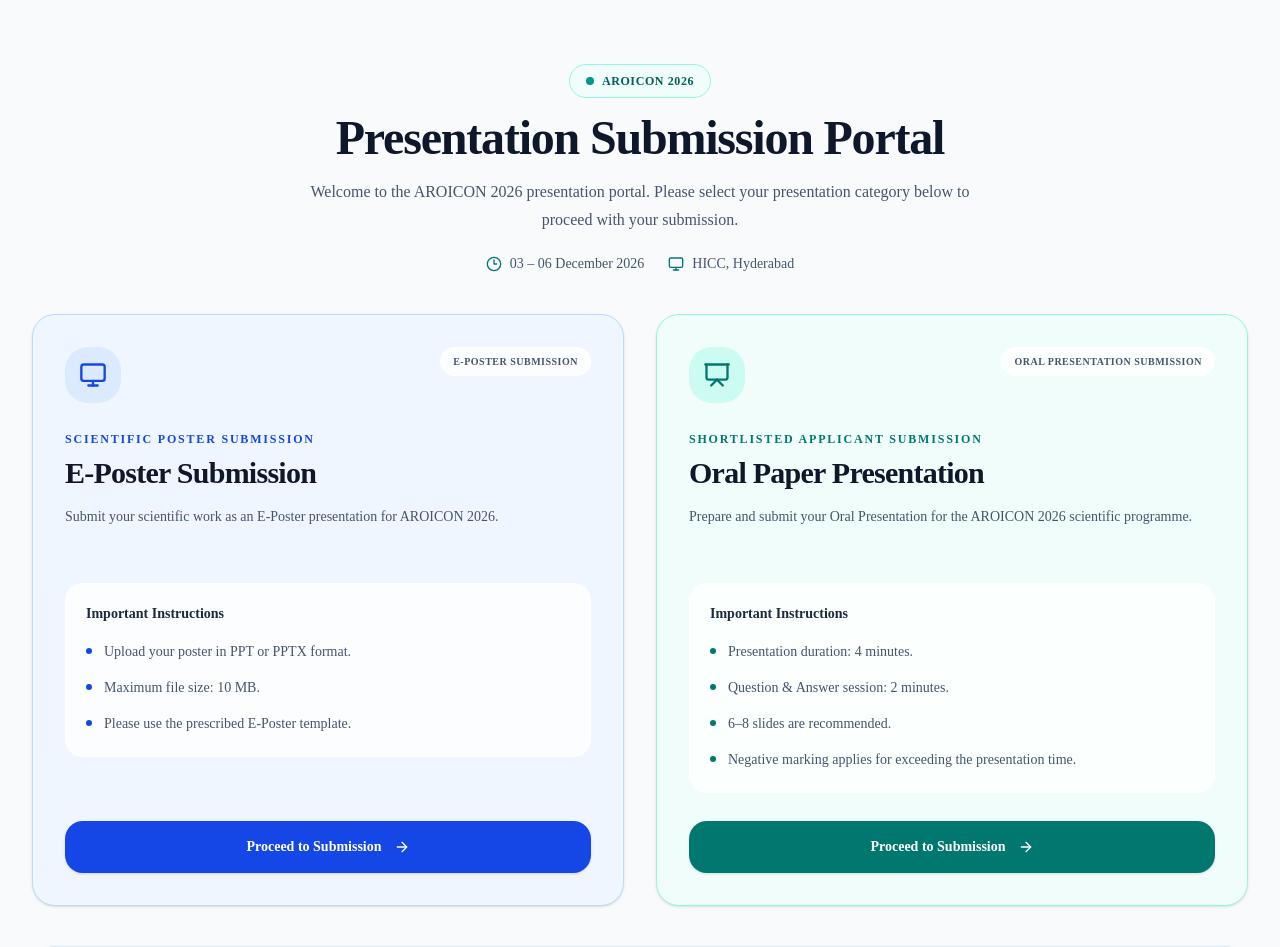
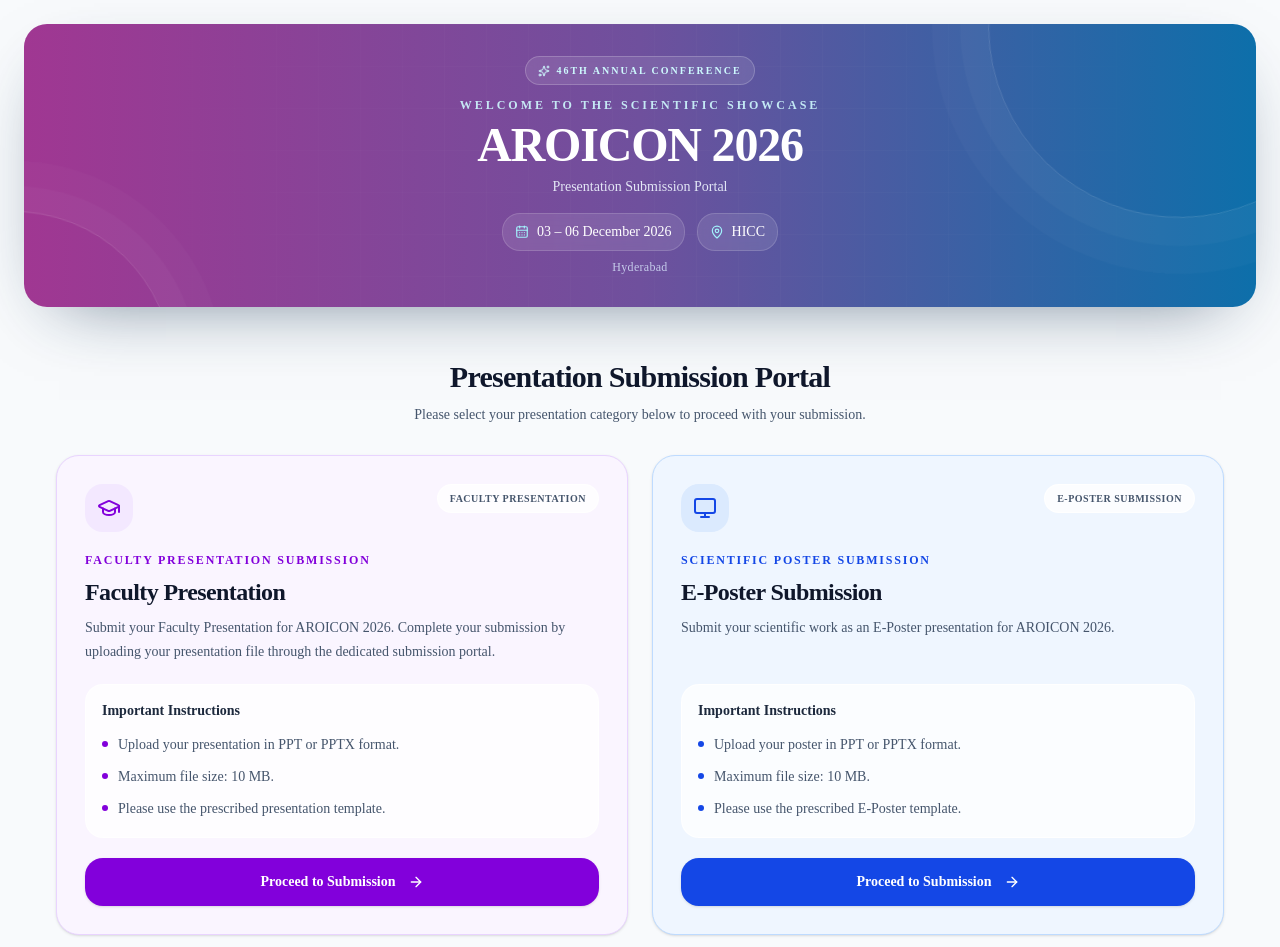
Before and after one commit to adilsaascraft/eposter-frontend, a Next.js app: page / in a window 1280 px wide. Shown: the top 947 px of the page. Built offline with nearby package versions, Linux system fonts and the light colour scheme.

Commit message:
Faculty Presentation Implemented

```diff
--- /dev/null
+++ b/app/faculty-presentation-submission-form/page.tsx
@@ -0,0 +1,6 @@
+import SubmissionPageClient from "@/components/submission/SubmissionPageClient";
+import { FACULTY_CONFIG } from "@/features/faculty/faculty.config";
+
+export default function FacultyPresentationPage() {
+  return <SubmissionPageClient config={FACULTY_CONFIG} />;
+}
--- a/app/page.tsx
+++ b/app/page.tsx
@@ -1,5 +1,4 @@
 
-import Image from "next/image";
 import Link from "next/link";
 import {
   ArrowRight,
@@ -8,10 +7,42 @@ import {
   File,
   Monitor,
   Presentation,
-  Timer,
+  GraduationCap,
 } from "lucide-react";
 
+import SubmissionHeader from "@/components/submission/SubmissionHeader";
+import type { SubmissionConfig } from "@/features/submission/submission.types";
+
+const headerConfig = {
+  title: "Presentation",
+  conference: {
+    name: "AROICON 2026",
+    dateRange: "03 – 06 December 2026",
+    venue: "HICC",
+    city: "Hyderabad",
+  },
+} as SubmissionConfig;
+
 const submissionOptions = [
+  {
+    title: "Faculty Presentation",
+    subtitle: "Faculty Presentation Submission",
+    description:
+      "Submit your Faculty Presentation for AROICON 2026. Complete your submission by uploading your presentation file through the dedicated submission portal.",
+    instructions: [
+      "Upload your presentation in PPT or PPTX format.",
+      "Maximum file size: 10 MB.",
+      "Please use the prescribed presentation template.",
+    ],
+    href: "/faculty-presentation-submission-form",
+    icon: GraduationCap,
+    iconBg: "bg-purple-100",
+    iconColor: "text-purple-700",
+    cardBg: "bg-purple-50",
+    borderColor: "border-purple-200",
+    buttonBg: "bg-purple-700 hover:bg-purple-800",
+    label: "Faculty Presentation",
+  },
   {
     title: "E-Poster Submission",
     subtitle: "Scientific Poster Submission",
@@ -55,39 +86,29 @@ const submissionOptions = [
 
 export default function HomePage() {
   return (
-    <main className="min-h-screen bg-slate-50">
+    <main className="min-h-screen bg-slate-50 p-6">
+
+      {/* Conference Header */}
+      <SubmissionHeader config={headerConfig} />
 
       {/* Main Content */}
-      <section className="mx-auto max-w-7xl px-4 py-12 sm:px-6 lg:px-8 lg:py-16">
-        <div className="mx-auto mb-10 max-w-3xl text-center">
-          <div className="mb-4 inline-flex items-center gap-2 rounded-full border border-teal-200 bg-teal-50 px-4 py-2 text-xs font-bold uppercase tracking-wider text-teal-800">
-            <span className="size-2 rounded-full bg-teal-600" />
-            AROICON 2026
-          </div>
+      <section className="mx-auto w-full max-w-7xl px-4 py-8 sm:px-6 lg:px-8 lg:py-10">
 
-          <h1 className="text-3xl font-extrabold tracking-tight text-slate-900 sm:text-4xl lg:text-5xl">
+        {/* Intro */}
+        <div className="mx-auto mb-7 max-w-3xl text-center">
+
+          <h1 className="mt-3 text-2xl font-extrabold tracking-tight text-slate-900 sm:text-3xl">
             Presentation Submission Portal
           </h1>
 
-          <p className="mx-auto mt-4 max-w-2xl text-sm leading-7 text-slate-600 sm:text-base">
-            Welcome to the AROICON 2026 presentation portal. Please select
-            your presentation category below to proceed with your submission.
+          <p className="mx-auto mt-2 max-w-2xl text-sm leading-6 text-slate-600">
+            Please select your presentation category below to proceed
+            with your submission.
           </p>
-
-          <div className="mt-5 flex flex-wrap items-center justify-center gap-x-6 gap-y-2 text-sm font-medium text-slate-600">
-            <span className="inline-flex items-center gap-2">
-              <Clock3 className="size-4 text-teal-700" />
-              03 – 06 December 2026
-            </span>
-            <span className="inline-flex items-center gap-2">
-              <Monitor className="size-4 text-teal-700" />
-              HICC, Hyderabad
-            </span>
-          </div>
         </div>
 
         {/* Submission Cards */}
-        <div className="grid grid-cols-1 gap-6 lg:grid-cols-2 lg:gap-8">
+        <div className="grid grid-cols-1 gap-5 lg:grid-cols-2 lg:gap-6">
           {submissionOptions.map((option) => {
             const Icon = option.icon;
 
@@ -96,13 +117,14 @@ export default function HomePage() {
                 key={option.title}
                 className={`group flex flex-col overflow-hidden rounded-2xl border ${option.borderColor} ${option.cardBg} shadow-sm transition-all duration-300 hover:-translate-y-1 hover:shadow-lg`}
               >
-                <div className="flex flex-1 flex-col p-6 sm:p-8">
+                <div className="flex flex-1 flex-col p-5 sm:p-7">
+
                   {/* Icon and Category */}
-                  <div className="flex items-start justify-between gap-4">
+                  <div className="flex items-start justify-between gap-3">
                     <div
-                      className={`flex size-14 items-center justify-center rounded-2xl ${option.iconBg}`}
+                      className={`flex size-12 items-center justify-center rounded-xl ${option.iconBg}`}
                     >
-                      <Icon className={`size-7 ${option.iconColor}`} />
+                      <Icon className={`size-6 ${option.iconColor}`} />
                     </div>
 
                     <span className="rounded-full border border-white/80 bg-white/80 px-3 py-1.5 text-[10px] font-bold uppercase tracking-wider text-slate-600">
@@ -111,33 +133,33 @@ export default function HomePage() {
                   </div>
 
                   {/* Heading */}
-                  <div className="mt-7">
+                  <div className="mt-5">
                     <p
                       className={`text-xs font-bold uppercase tracking-[0.15em] ${option.iconColor}`}
                     >
                       {option.subtitle}
                     </p>
 
-                    <h2 className="mt-2 text-2xl font-extrabold tracking-tight text-slate-900 sm:text-3xl">
+                    <h2 className="mt-2 text-xl font-extrabold tracking-tight text-slate-900 sm:text-2xl">
                       {option.title}
                     </h2>
 
-                    <p className="mt-3 min-h-[52px] text-sm leading-7 text-slate-600">
+                    <p className="mt-2 min-h-[48px] text-sm leading-6 text-slate-600">
                       {option.description}
                     </p>
                   </div>
 
                   {/* Instructions */}
-                  <div className="mt-7 rounded-xl border border-white/80 bg-white/75 p-5">
-                    <h3 className="mb-4 text-sm font-bold text-slate-800">
+                  <div className="mt-5 rounded-xl border border-white/80 bg-white/75 p-4">
+                    <h3 className="mb-3 text-sm font-bold text-slate-800">
                       Important Instructions
                     </h3>
 
-                    <ul className="space-y-3">
+                    <ul className="space-y-2">
                       {option.instructions.map((instruction) => (
                         <li
                           key={instruction}
-                          className="flex items-start gap-3 text-sm leading-6 text-slate-600"
+                          className="flex items-start gap-2.5 text-sm leading-6 text-slate-600"
                         >
                           <span
                             className={`mt-2 size-1.5 shrink-0 rounded-full ${option.iconColor.replace("text-", "bg-")}`}
@@ -149,10 +171,10 @@ export default function HomePage() {
                   </div>
 
                   {/* Action */}
-                  <div className="mt-auto pt-7">
+                  <div className="mt-auto pt-5">
                     <Link
                       href={option.href}
-                      className={`flex w-full items-center justify-center gap-3 rounded-xl px-5 py-4 text-sm font-bold text-white shadow-sm transition-all duration-200 ${option.buttonBg}`}
+                      className={`flex w-full items-center justify-center gap-3 rounded-xl px-5 py-3.5 text-sm font-bold text-white shadow-sm transition-all duration-200 ${option.buttonBg}`}
                     >
                       Proceed to Submission
                       <ArrowRight className="size-4 transition-transform group-hover:translate-x-1" />
@@ -165,16 +187,16 @@ export default function HomePage() {
         </div>
 
         {/* Bottom Information */}
-        <div className="mt-10 rounded-2xl border border-slate-200 bg-white px-5 py-6 text-center shadow-sm sm:px-8">
-          <div className="mx-auto flex size-11 items-center justify-center rounded-full bg-slate-100">
+        <div className="mt-8 rounded-2xl border border-slate-200 bg-white px-5 py-5 text-center shadow-sm sm:px-8">
+          <div className="mx-auto flex size-10 items-center justify-center rounded-full bg-slate-100">
             <File className="size-5 text-slate-700" />
           </div>
 
-          <h3 className="mt-3 text-base font-bold text-slate-900">
+          <h3 className="mt-2 text-base font-bold text-slate-900">
             Before You Begin
           </h3>
 
-          <p className="mx-auto mt-2 max-w-2xl text-sm leading-6 text-slate-600">
+          <p className="mx-auto mt-1 max-w-2xl text-sm leading-6 text-slate-600">
             Please review the respective presentation guidelines and keep
             your presentation file ready before starting the submission
             process.
@@ -184,7 +206,7 @@ export default function HomePage() {
 
       {/* Footer */}
       <footer className="border-t border-slate-200 bg-white">
-        <div className="mx-auto max-w-7xl px-6 py-5">
+        <div className="mx-auto max-w-7xl px-6 py-4">
           <div className="grid grid-cols-1 items-center gap-3 text-center sm:grid-cols-3">
             <p className="text-center text-[11px] text-slate-500 sm:text-left">
               © 2026 AROICON. All rights reserved.
--- a/components/submission/SubmissionHeader.tsx
+++ b/components/submission/SubmissionHeader.tsx
@@ -1,35 +1,56 @@
+
 import { CalendarDays, MapPin, Sparkles } from "lucide-react";
 import type { SubmissionConfig } from "@/features/submission/submission.types";
 
-export default function SubmissionHeader({ config }: { config: SubmissionConfig }) {
+export default function SubmissionHeader({
+  config,
+}: {
+  config: SubmissionConfig;
+}) {
   return (
-    <header className="eposter-header relative isolate overflow-hidden rounded-[2rem] text-white shadow-[0_24px_70px_-35px_rgba(15,45,75,0.65)]">
+    <header
+  className="relative isolate flex min-h-[250px] w-full items-center overflow-hidden rounded-2xl text-white shadow-[0_24px_70px_-35px_rgba(15,45,75,0.65)]"
+  style={{
+    background: "linear-gradient(90deg, #A03792 0%, #6F509D 50%, #0D6FAA 100%)",
+  }}
+>
       <div className="eposter-header-orb eposter-header-orb-one" />
       <div className="eposter-header-orb eposter-header-orb-two" />
       <div className="eposter-header-grid" />
-      <div className="relative mx-auto max-w-5xl px-5 py-10 text-center sm:px-10 sm:py-14 lg:py-16">
-        <div className="inline-flex items-center gap-2 rounded-full border border-white/20 bg-white/10 px-4 py-2 text-[10px] font-bold uppercase tracking-[0.24em] text-cyan-100 backdrop-blur sm:text-xs">
-          <Sparkles className="size-3.5" />
+
+      <div className="relative z-10 w-full px-4 py-6 text-center sm:px-6 sm:py-8">
+        <div className="inline-flex items-center gap-1.5 rounded-full border border-white/20 bg-white/10 px-3 py-1.5 text-[9px] font-bold uppercase tracking-[0.2em] text-cyan-100 backdrop-blur sm:text-[10px]">
+          <Sparkles className="size-3" />
           46th Annual Conference
         </div>
-        <p className="mt-6 text-xs font-semibold uppercase tracking-[0.38em] text-cyan-100/90">
+
+        <p className="mt-3 text-[10px] font-semibold uppercase tracking-[0.25em] text-cyan-100/90 sm:text-xs">
           Welcome to the scientific showcase
         </p>
-        <h1 className="mt-3 text-4xl font-black tracking-tight sm:text-6xl lg:text-7xl">{config.conference.name}</h1>
-        <p className="mx-auto mt-4 max-w-2xl text-sm leading-7 text-blue-50/90 sm:text-lg">
+
+        <h1 className="mt-2 text-2xl font-black tracking-tight sm:text-4xl lg:text-5xl">
+          {config.conference.name}
+        </h1>
+
+        <p className="mx-auto mt-2 max-w-2xl text-xs leading-5 text-blue-50/90 sm:text-sm">
           {config.title} Submission Portal
         </p>
-        <div className="mx-auto mt-8 flex max-w-3xl flex-col items-center justify-center gap-3 sm:flex-row sm:gap-4">
-          <div className="flex w-full items-center justify-center gap-2 rounded-2xl border border-white/15 bg-white/10 px-4 py-3 text-sm backdrop-blur sm:w-auto">
-            <CalendarDays className="size-4 shrink-0 text-cyan-200" />
+
+        <div className="mt-4 flex flex-col items-center justify-center gap-2 sm:flex-row sm:gap-3">
+          <div className="flex w-full items-center justify-center gap-2 rounded-xl border border-white/15 bg-white/10 px-3 py-2 text-xs backdrop-blur sm:w-auto sm:text-sm">
+            <CalendarDays className="size-3.5 shrink-0 text-cyan-200" />
             <span>{config.conference.dateRange}</span>
           </div>
-          <div className="flex w-full items-center justify-center gap-2 rounded-2xl border border-white/15 bg-white/10 px-4 py-3 text-sm backdrop-blur sm:w-auto">
-            <MapPin className="size-4 shrink-0 text-cyan-200" />
+
+          <div className="flex w-full items-center justify-center gap-2 rounded-xl border border-white/15 bg-white/10 px-3 py-2 text-xs backdrop-blur sm:w-auto sm:text-sm">
+            <MapPin className="size-3.5 shrink-0 text-cyan-200" />
             <span>{config.conference.venue}</span>
           </div>
         </div>
-        <p className="mt-4 text-xs font-medium tracking-wide text-blue-100/80">{config.conference.city}</p>
+
+        <p className="mt-2 text-[10px] font-medium tracking-wide text-blue-100/80 sm:text-xs">
+          {config.conference.city}
+        </p>
       </div>
     </header>
   );
--- /dev/null
+++ b/features/faculty/faculty.config.ts
@@ -0,0 +1,47 @@
+
+import type { SubmissionConfig } from "@/features/submission/submission.types";
+
+export const FACULTY_CONFIG: SubmissionConfig = {
+  kind: "faculty",
+  conference: {
+    name: "AROICON 2026",
+    dateRange: "03 December – 06 December 2026",
+    venue: "Hyderabad International Convention Centre (HICC)",
+    city: "Hyderabad, Telangana, India",
+  },
+  title: "Faculty Presentation",
+  shortTitle: "Faculty Presentation",
+  apiEndpoint: "/api/faculty-presentations",
+  resources: {
+    templateUrl: "/Faculty_Template.pptx",
+    scheduleUrl: "/presentation-schedule.pdf",
+    guidelinesUrl: "/Speaker_Guidelines.pdf",
+  },
+  categories: [
+    { label: "Breast", value: "Breast" },
+    { label: "CNS", value: "CNS" },
+    { label: "Gastrointestinal", value: "Gastrointestinal" },
+    { label: "Genitourinary", value: "Genitourinary" },
+    { label: "Gynaecological", value: "Gynaecological" },
+    { label: "Head and Neck", value: "Head and Neck" },
+    { label: "Lung/Thoracic", value: "Lung/Thoracic" },
+    { label: "Others", value: "Others" },
+  ],
+  formText: {
+    informationDescription:
+      "Tell us who will be presenting this Faculty Presentation.",
+    contentHeading: "Presentation Information",
+    contentDescription:
+      "Provide your abstract reference and classify your presentation topic.",
+    categoryLabel: "Presentation Type",
+    categoryPlaceholder: "Select presentation type",
+    titleLabel: "Presentation Title / Topic",
+    titlePlaceholder: "Enter the complete title of your Faculty Presentation",
+    uploadDescription:
+      "Upload your final PowerPoint presentation in PPT or PPTX format (maximum 10 MB).",
+    submitLabel: "Submit Faculty Presentation",
+    submittingLabel: "Submitting your Faculty Presentation...",
+    supportText:
+      "For Faculty Presentation submission assistance, please contact the AROICON 2026 organizing team.",
+  },
+};
--- a/features/submission/submission.types.ts
+++ b/features/submission/submission.types.ts
@@ -41,7 +41,7 @@ export interface SubmissionCategory {
 }
 
 export interface SubmissionConfig {
-  kind: "eposter" | "oral";
+  kind: "eposter" | "oral" | "faculty";
   conference: {
     name: string;
     dateRange: string;
```
Also changed, not shown: components/submission/SubmissionPageClient.tsx (+6 -2 lines), 2 other files (tests, documents, lock files or other folders).
